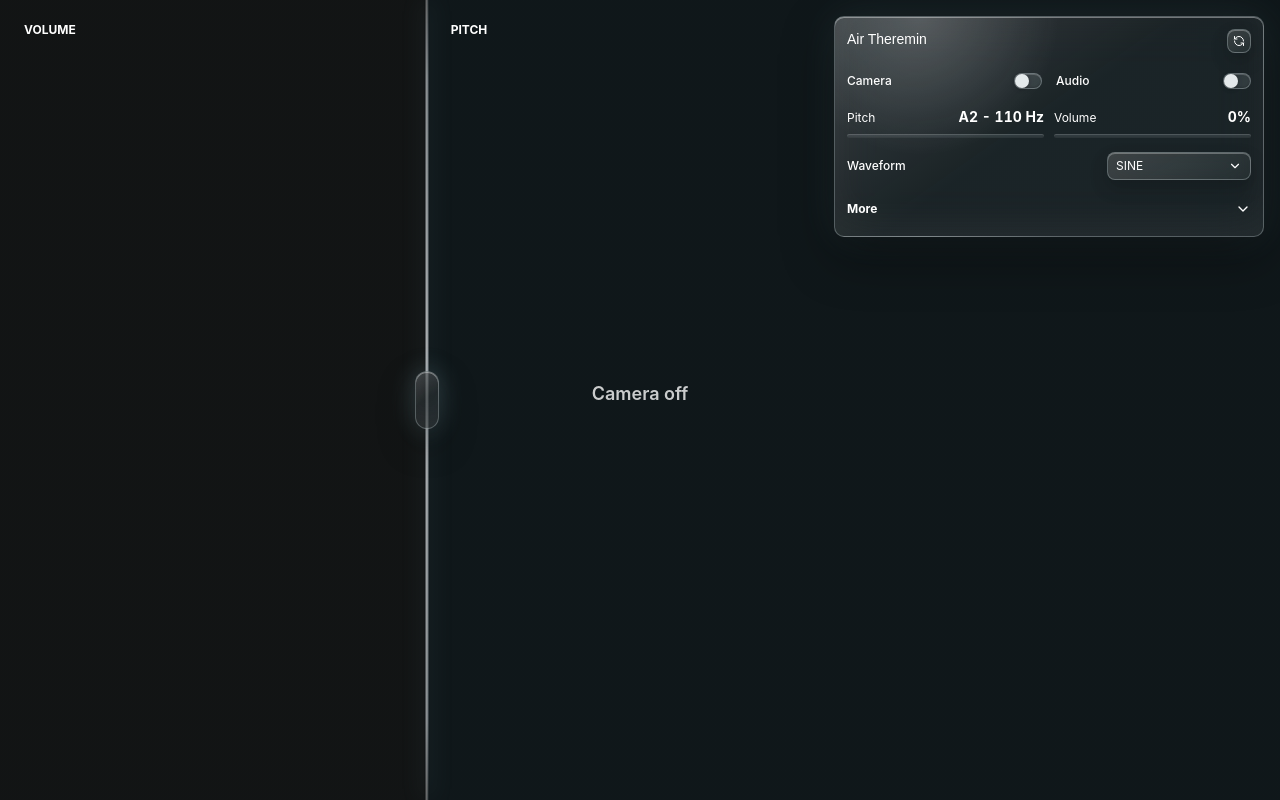
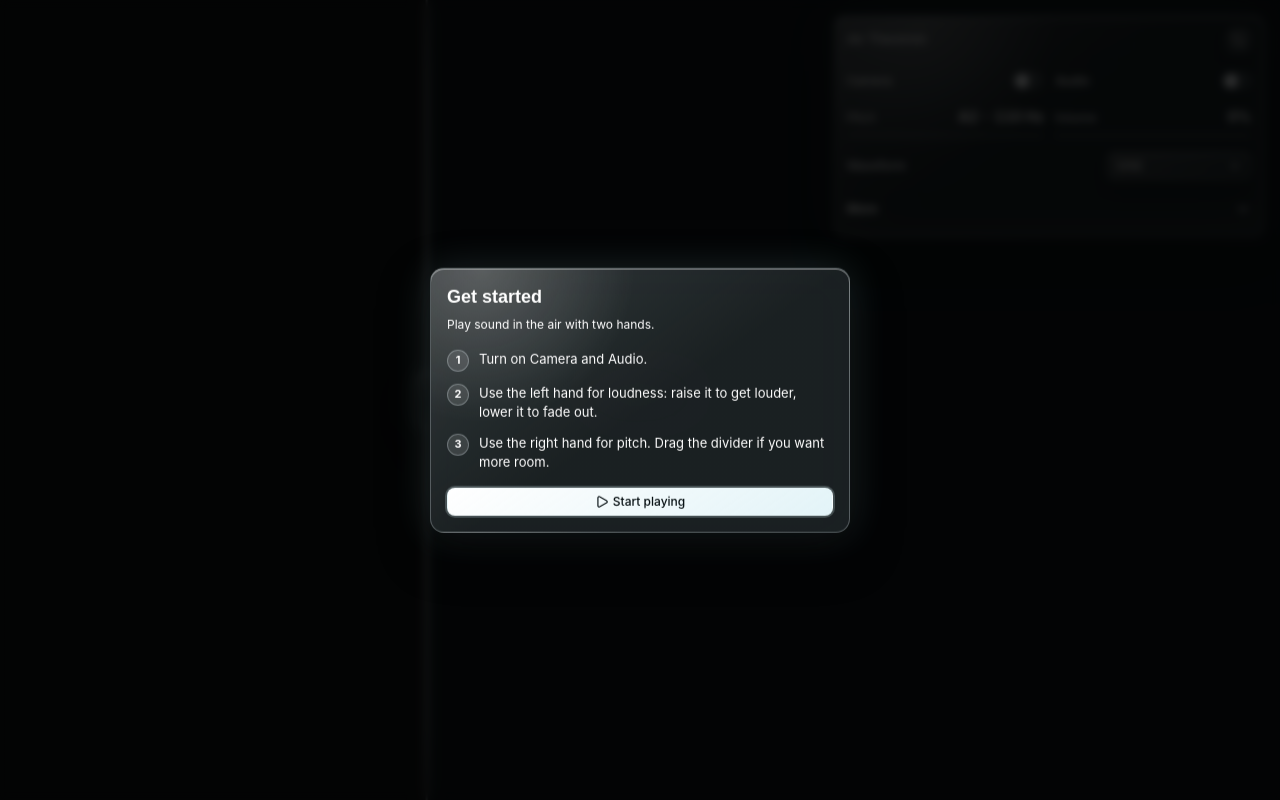
Before and after one commit to sichengchen/theremin, a React (Vite) app: page / in a window 1280 px wide. Built offline with nearby package versions, Linux system fonts and the light colour scheme.

Commit message:
feat: add one-time onboarding

```diff
--- a/src/styles.css
+++ b/src/styles.css
@@ -129,24 +129,6 @@ button:not(:disabled) {
       rgba(172, 226, 238, 0.09) var(--split-x),
       rgba(172, 226, 238, 0.09) 100%
     );
-}
-
-.zone-label {
-  position: absolute;
-  top: 24px;
-  color: #ffffff;
-  font-size: 12px;
-  font-weight: 700;
-  line-height: 1;
-  text-transform: uppercase;
-}
-
-.zone-label-volume {
-  left: 24px;
-}
-
-.zone-label-pitch {
-  left: min(calc(var(--split-x) + 24px), calc(100% - 92px));
 }
 
 .split-control {
@@ -530,6 +512,78 @@ button:not(:disabled) {
   backdrop-filter: blur(12px);
 }
 
+.onboarding-dialog {
+  max-width: min(420px, calc(100vw - 32px));
+  border: 1px solid var(--liquid-glass-edge);
+  background:
+    radial-gradient(circle at 12% 0%, rgba(255, 255, 255, 0.2), transparent 34%),
+    linear-gradient(145deg, var(--liquid-glass-fill-strong), rgba(220, 241, 246, 0.1) 52%),
+    rgba(7, 12, 14, 0.68);
+  color: var(--liquid-glass-text);
+  box-shadow:
+    inset 0 1px 0 var(--liquid-glass-highlight),
+    0 18px 52px var(--liquid-glass-shadow),
+    0 0 42px rgba(171, 222, 231, 0.16);
+  backdrop-filter: var(--liquid-glass-filter);
+  -webkit-backdrop-filter: var(--liquid-glass-filter);
+}
+
+.onboarding-dialog [data-slot="dialog-title"] {
+  color: var(--liquid-glass-text);
+  font-size: 18px;
+  font-weight: 750;
+}
+
+.onboarding-copy {
+  color: var(--liquid-glass-text);
+}
+
+.onboarding-steps {
+  display: grid;
+  gap: 12px;
+  margin: 0;
+  padding: 0;
+  list-style: none;
+}
+
+.onboarding-steps li {
+  display: grid;
+  grid-template-columns: 22px minmax(0, 1fr);
+  gap: 10px;
+  align-items: start;
+  color: var(--liquid-glass-text);
+  font-size: 13px;
+  line-height: 1.45;
+}
+
+.onboarding-step-number {
+  display: inline-grid;
+  width: 22px;
+  height: 22px;
+  place-items: center;
+  border: 1px solid var(--liquid-glass-edge);
+  border-radius: 999px;
+  background: rgba(255, 255, 255, 0.12);
+  color: var(--liquid-glass-text);
+  font-size: 11px;
+  font-weight: 750;
+}
+
+.onboarding-action {
+  width: 100%;
+  border-color: var(--liquid-glass-edge);
+  background:
+    linear-gradient(145deg, rgba(255, 255, 255, 0.92), rgba(220, 241, 246, 0.8)),
+    #ffffff;
+  color: #071013;
+}
+
+.onboarding-action:hover {
+  background:
+    linear-gradient(145deg, #ffffff, rgba(220, 241, 246, 0.9)),
+    #ffffff;
+}
+
 @media (max-width: 640px) {
   .control-dock {
     width: min(430px, calc(100vw - 24px));
--- a/src/ui/App.tsx
+++ b/src/ui/App.tsx
@@ -1,4 +1,5 @@
 import { type CSSProperties, useCallback, useEffect, useRef, useState } from "react";
+import { Play } from "lucide-react";
 import { ThereminSynth, type Waveform } from "../audio/ThereminSynth";
 import {
   DEFAULT_MAPPING_SETTINGS,
@@ -10,6 +11,15 @@ import {
 import { createCameraSession, type CameraSession } from "../vision/camera";
 import { BrowserHandLandmarker } from "../vision/handLandmarker";
 import type { VisionFrame } from "../vision/handTypes";
+import { Button } from "@/components/ui/button";
+import {
+  Dialog,
+  DialogContent,
+  DialogDescription,
+  DialogFooter,
+  DialogHeader,
+  DialogTitle,
+} from "@/components/ui/dialog";
 import { ControlPanel } from "./ControlPanel";
 import { renderOverlay } from "./OverlayCanvas";
 
@@ -26,6 +36,7 @@ const INITIAL_METRICS: LiveMetrics = {
 };
 
 const SPLIT_STORAGE_KEY = "vision-theremin-split-x-v3";
+const ONBOARDING_STORAGE_KEY = "vision-theremin-onboarding-seen-v1";
 
 export function App() {
   const videoRef = useRef<HTMLVideoElement | null>(null);
@@ -46,6 +57,7 @@ export function App() {
   const [settings, setSettings] = useState<MappingSettings>(DEFAULT_MAPPING_SETTINGS);
   const [waveform, setWaveform] = useState<Waveform>("sine");
   const [splitX, setSplitX] = useState(loadSplitX);
+  const [showOnboarding, setShowOnboarding] = useState(shouldShowOnboarding);
 
   const startCamera = useCallback(async () => {
     setError(null);
@@ -154,6 +166,11 @@ export function App() {
     localStorage.setItem(SPLIT_STORAGE_KEY, String(value));
   }, []);
 
+  const dismissOnboarding = useCallback(() => {
+    localStorage.setItem(ONBOARDING_STORAGE_KEY, "true");
+    setShowOnboarding(false);
+  }, []);
+
   useEffect(() => {
     let mounted = true;
 
@@ -225,10 +242,7 @@ export function App() {
         aria-label="Vision theremin performance surface"
       >
         <video ref={videoRef} className="camera-feed" playsInline muted />
-        <div className="zone-overlay" aria-hidden="true">
-          <span className="zone-label zone-label-volume">Volume</span>
-          <span className="zone-label zone-label-pitch">Pitch</span>
-        </div>
+        <div className="zone-overlay" aria-hidden="true" />
         <canvas ref={canvasRef} className="overlay-canvas" />
         <SplitLine value={splitX} onChange={updateSplit} />
         <ControlPanel
@@ -245,9 +259,61 @@ export function App() {
           onSettingsChange={updateSettings}
           onReset={resetInstrument}
         />
+        <OnboardingDialog
+          open={showOnboarding}
+          onDismiss={dismissOnboarding}
+          onOpenChange={(open) => {
+            if (!open) {
+              dismissOnboarding();
+            }
+          }}
+        />
         {error ? <div className="error-banner">{error}</div> : null}
       </section>
     </main>
+  );
+}
+
+function OnboardingDialog({
+  open,
+  onDismiss,
+  onOpenChange,
+}: {
+  open: boolean;
+  onDismiss: () => void;
+  onOpenChange: (open: boolean) => void;
+}) {
+  return (
+    <Dialog open={open} onOpenChange={onOpenChange}>
+      <DialogContent className="onboarding-dialog" showCloseButton={false}>
+        <DialogHeader>
+          <DialogTitle>Get started</DialogTitle>
+          <DialogDescription className="onboarding-copy">
+            Play sound in the air with two hands.
+          </DialogDescription>
+        </DialogHeader>
+        <ol className="onboarding-steps">
+          <li>
+            <span className="onboarding-step-number">1</span>
+            <span>Turn on Camera and Audio.</span>
+          </li>
+          <li>
+            <span className="onboarding-step-number">2</span>
+            <span>Use the left hand for loudness: raise it to get louder, lower it to fade out.</span>
+          </li>
+          <li>
+            <span className="onboarding-step-number">3</span>
+            <span>Use the right hand for pitch. Drag the divider if you want more room.</span>
+          </li>
+        </ol>
+        <DialogFooter>
+          <Button className="onboarding-action" onClick={onDismiss}>
+            <Play />
+            Start playing
+          </Button>
+        </DialogFooter>
+      </DialogContent>
+    </Dialog>
   );
 }
 
@@ -380,6 +446,10 @@ function loadSplitX(): number {
   return Number.isFinite(parsed) ? clampSplit(parsed) : DEFAULT_SPLIT_X;
 }
 
+function shouldShowOnboarding(): boolean {
+  return localStorage.getItem(ONBOARDING_STORAGE_KEY) !== "true";
+}
+
 function clampSplit(value: number): number {
   return Math.min(Math.max(value, 0.18), 0.82);
 }
```
